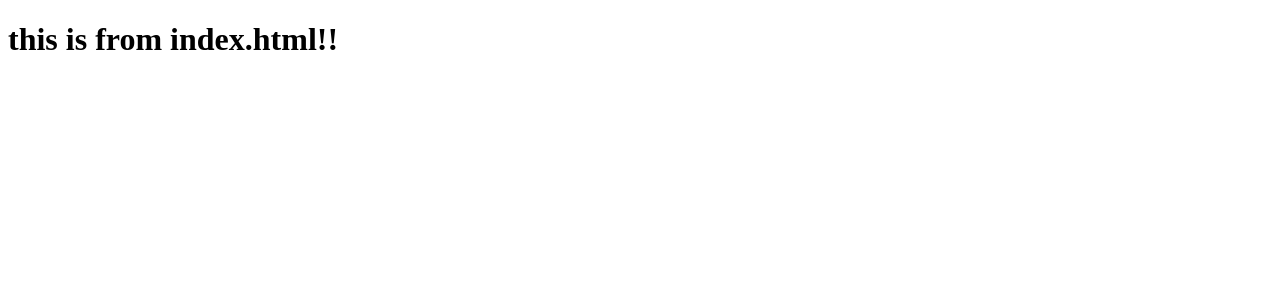
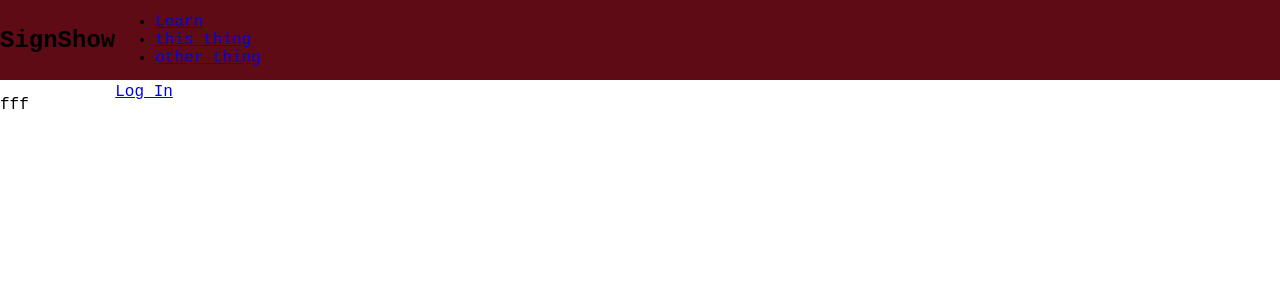
Before and after one commit to zed3538/signshow, a Flask app: page / in a window 1280 px wide. Shown: the top 300 px of the page. Run offline with Flask 3, Linux system fonts and the light colour scheme.

Commit message:
Made nav bar, added more files

```diff
--- /dev/null
+++ b/static/styles.css
@@ -0,0 +1,11 @@
+body {
+    margin: 0px;
+    font-family: 'Courier New', Courier, monospace;
+}
+
+.site-nav {
+    background-color: rgb(94, 11, 21);
+    height: 80px;
+    display: flex;
+    align-items: center;
+}
--- a/templates/base.html
+++ b/templates/base.html
@@ -4,9 +4,12 @@
     <meta charset="UTF-8">
     <meta name="viewport" content="width=device-width, initial-scale=1.0">
     <title>SignShow</title>
+    <link rel="stylesheet" href="{{ url_for('static', filename='styles.css')}}">
 </head>
 <body>
-    {$ include "nav.html" %}
-    <p>abcdefg</p>
+    {% include "nav.html" %}
+    {% block content %}
+    {% endblock %}
+    {% include "footer.html" %}
 </body>
 </html>
--- a/templates/footer.html
+++ b/templates/footer.html
@@ -0,0 +1,3 @@
+<footer class="site-footer">
+
+</footer>
--- a/templates/index.html
+++ b/templates/index.html
@@ -1,3 +1,6 @@
+{% extends "base.html" %}
+{% block content %}
+
 <!DOCTYPE html>
 <html lang="en">
 <head>
@@ -6,6 +9,8 @@
     <title>SignShow</title>
 </head>
 <body>
-    <h1>this is from index.html!!</h1>
+    <p>fff</p>
 </body>
 </html>
+
+{% endblock %}
--- a/templates/nav.html
+++ b/templates/nav.html
@@ -0,0 +1,18 @@
+<nav class="site-nav">
+    <h1>SignShow</h1>
+    <div class="nav-inner">
+        <a href="/">
+            <span class="logo-main">SignShow</span>
+        </a>
+
+        <ul class="nav-primary">
+            <li><a href="#">Learn</a></li>
+            <li><a href="#">this thing</a></li>
+            <li><a href="#">other thing</a></li>
+        </ul>
+
+        <div class="nav-actions">
+            <a href="#" class="nav-login">Log In</a>
+        </div>
+    </div>
+</nav>
```
Also changed, not shown: components/card.html (added).
